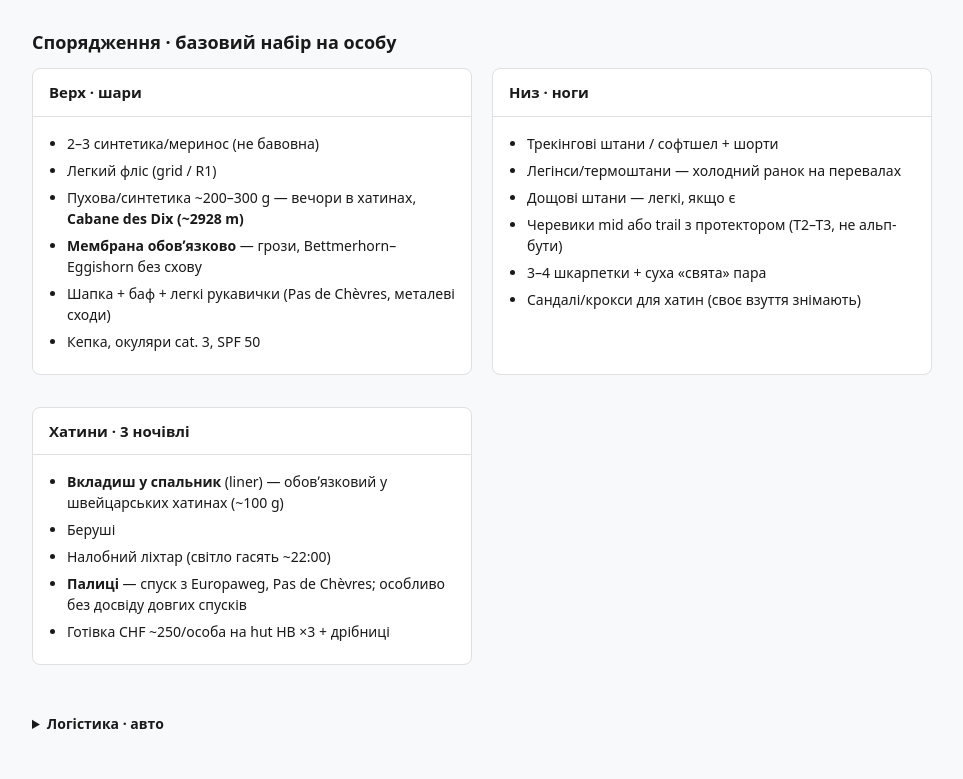
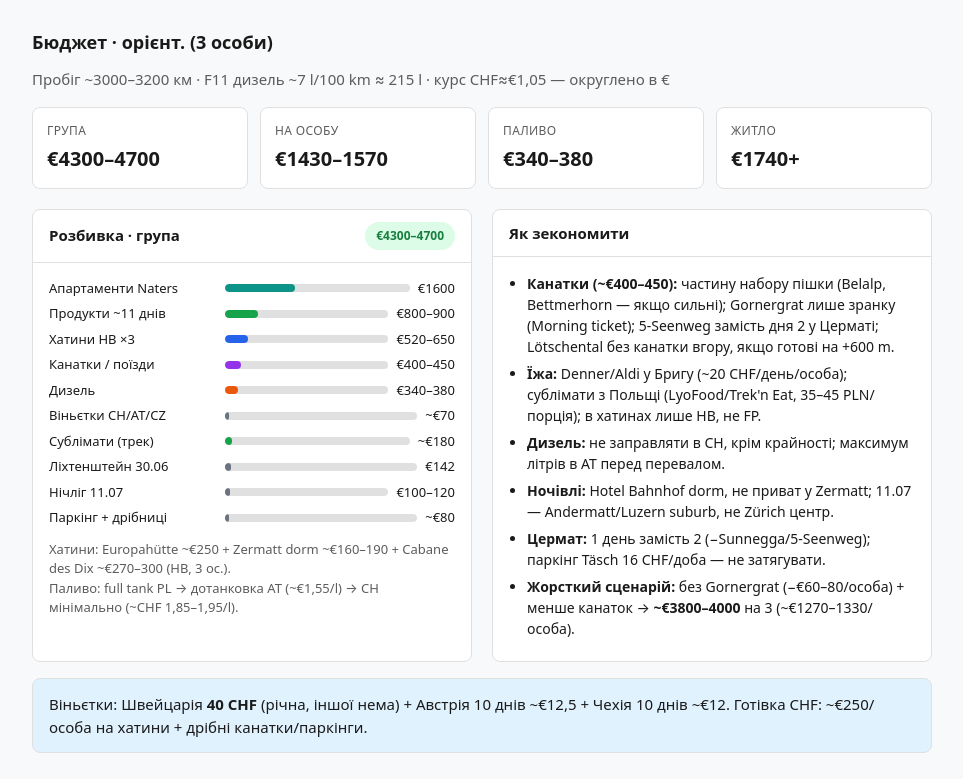
Before and after one commit to khalaki/schweiz-2026, a plain HTML site: page docs/index.html in a window 1280 px wide. Shown: the part 2316-3095 px from the top of the page, without its empty margins (158-1121 px from the left). Drawn offline with Linux system fonts and the light colour scheme.

Commit message:
Add group budget breakdown and savings tips.

```diff
--- a/docs/index.html
+++ b/docs/index.html
@@ -97,6 +97,9 @@
     ul.compact li { margin-bottom: 6px; }
     .priority-critical { color: var(--danger); font-weight: 600; }
     .priority-high { color: var(--warning); font-weight: 500; }
+    .budget-row { display: flex; align-items: center; gap: 8px; font-size: 0.8125rem; margin-bottom: 6px; }
+    .budget-bar { flex: 1; height: 8px; background: var(--border); border-radius: 4px; overflow: hidden; }
+    .budget-fill { height: 100%; border-radius: 4px; }
     footer { margin-top: 40px; text-align: center; color: var(--muted); font-size: 0.75rem; }
     details { margin-bottom: 16px; font-size: 0.875rem; }
     summary { cursor: pointer; font-weight: 600; margin-bottom: 8px; }
@@ -315,6 +318,55 @@
     </section>
 
     <section>
+      <h2>Бюджет · орієнт. (3 особи)</h2>
+      <p class="subtitle">Пробіг ~3000–3200 км · F11 дизель ~7 l/100 km ≈ 215 l · курс CHF≈€1,05 — округлено в €</p>
+      <div class="stats" style="margin-bottom:20px">
+        <div class="stat"><div class="stat-label">Група</div><div class="stat-value">€4300–4700</div></div>
+        <div class="stat"><div class="stat-label">На особу</div><div class="stat-value">€1430–1570</div></div>
+        <div class="stat"><div class="stat-label">Паливо</div><div class="stat-value">€340–380</div></div>
+        <div class="stat"><div class="stat-label">Житло</div><div class="stat-value">€1740+</div></div>
+      </div>
+      <div class="grid-2">
+        <div class="card">
+          <div class="card-header">Розбивка · група <span class="pill success" style="font-size:0.75rem">€4300–4700</span></div>
+          <div class="card-body">
+            <div class="budget-row"><span style="width:168px">Апартаменти Naters</span><div class="budget-bar"><div class="budget-fill" style="width:38%;background:var(--accent)"></div></div><span>€1600</span></div>
+            <div class="budget-row"><span style="width:168px">Продукти ~11 днів</span><div class="budget-bar"><div class="budget-fill" style="width:20%;background:#16a34a"></div></div><span>€800–900</span></div>
+            <div class="budget-row"><span style="width:168px">Хатини HB ×3</span><div class="budget-bar"><div class="budget-fill" style="width:14%;background:#2563eb"></div></div><span>€520–650</span></div>
+            <div class="budget-row"><span style="width:168px">Канатки / поїзди</span><div class="budget-bar"><div class="budget-fill" style="width:10%;background:#9333ea"></div></div><span>€400–450</span></div>
+            <div class="budget-row"><span style="width:168px">Дизель</span><div class="budget-bar"><div class="budget-fill" style="width:8%;background:#ea580c"></div></div><span>€340–380</span></div>
+            <div class="budget-row"><span style="width:168px">Віньєтки CH/AT/CZ</span><div class="budget-bar"><div class="budget-fill" style="width:2%;background:#6b7280"></div></div><span>~€70</span></div>
+            <div class="budget-row"><span style="width:168px">Сублімати (трек)</span><div class="budget-bar"><div class="budget-fill" style="width:4%;background:#16a34a"></div></div><span>~€180</span></div>
+            <div class="budget-row"><span style="width:168px">Ліхтенштейн 30.06</span><div class="budget-bar"><div class="budget-fill" style="width:3%;background:#6b7280"></div></div><span>€142</span></div>
+            <div class="budget-row"><span style="width:168px">Нічліг 11.07</span><div class="budget-bar"><div class="budget-fill" style="width:3%;background:#6b7280"></div></div><span>€100–120</span></div>
+            <div class="budget-row"><span style="width:168px">Паркінг + дрібниці</span><div class="budget-bar"><div class="budget-fill" style="width:2%;background:#6b7280"></div></div><span>~€80</span></div>
+            <p class="subtitle" style="margin-top:12px;font-size:0.8125rem">
+              Хатини: Europahütte ~€250 + Zermatt dorm ~€160–190 + Cabane des Dix ~€270–300 (HB, 3 ос.).<br>
+              Паливо: full tank PL → дотанковка AT (~€1,55/l) → CH мінімально (~CHF 1,85–1,95/l).
+            </p>
+          </div>
+        </div>
+        <div class="card">
+          <div class="card-header">Як зекономити</div>
+          <div class="card-body">
+            <ul class="compact">
+              <li><strong>Канатки (~€400–450):</strong> частину набору пішки (Belalp, Bettmerhorn — якщо сильні); Gornergrat лише зранку (Morning ticket); 5-Seenweg замість дня 2 у Церматі; Lötschental без канатки вгору, якщо готові на +600 m.</li>
+              <li><strong>Їжа:</strong> Denner/Aldi у Бригу (~20 CHF/день/особа); сублімати з Польщі (LyoFood/Trek'n Eat, 35–45 PLN/порція); в хатинах лише HB, не FP.</li>
+              <li><strong>Дизель:</strong> не заправляти в CH, крім крайності; максимум літрів в AT перед перевалом.</li>
+              <li><strong>Ночівлі:</strong> Hotel Bahnhof dorm, не приват у Zermatt; 11.07 — Andermatt/Luzern suburb, не Zürich центр.</li>
+              <li><strong>Цермат:</strong> 1 день замість 2 (−Sunnegga/5-Seenweg); паркінг Täsch 16 CHF/доба — не затягувати.</li>
+              <li><strong>Жорсткий сценарій:</strong> без Gornergrat (−€60–80/особа) + менше канаток → <strong>~€3800–4000</strong> на 3 (~€1270–1330/особа).</li>
+            </ul>
+          </div>
+        </div>
+      </div>
+      <div class="callout" style="margin-top:0">
+        Віньєтки: Швейцарія <strong>40 CHF</strong> (річна, іншої нема) + Австрія 10 днів ~€12,5 + Чехія 10 днів ~€12.
+        Готівка CHF: ~€250/особа на хатини + дрібні канатки/паркінги.
+      </div>
+    </section>
+
+    <section>
       <h2>Спорядження · базовий набір на особу</h2>
       <div class="grid-2">
         <div class="card">
```
